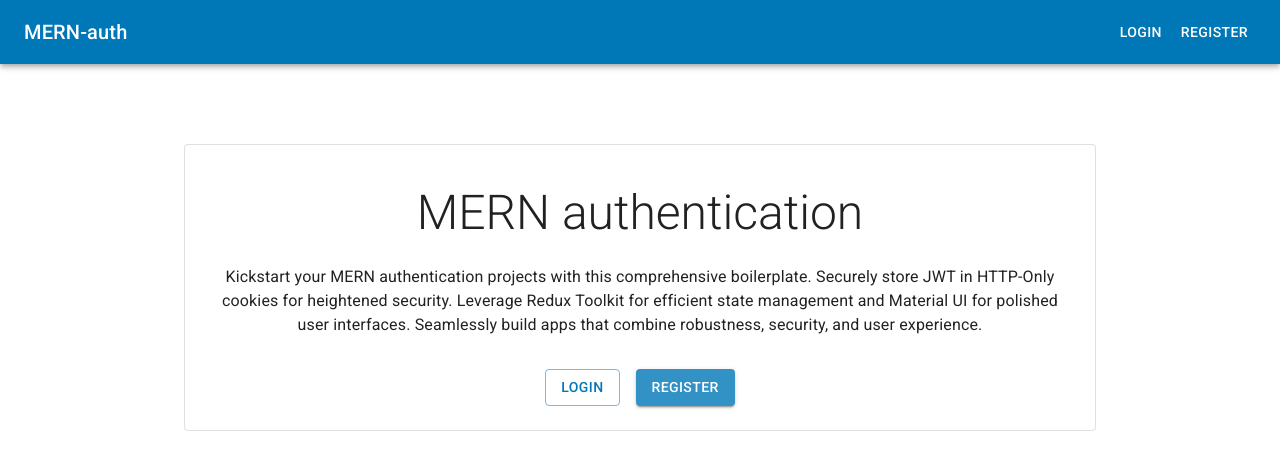
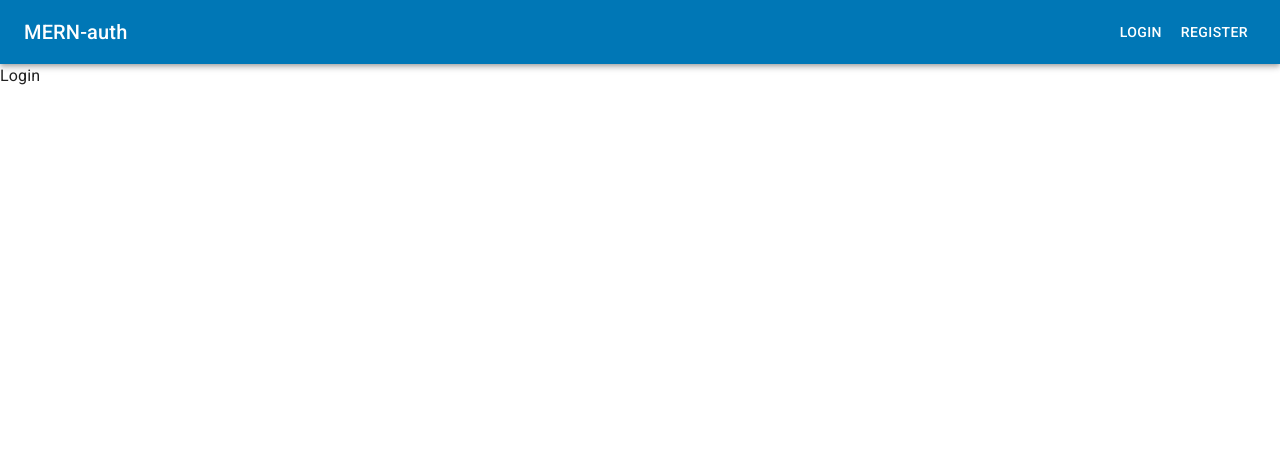
Before and after one commit to DawidZyluk/MERN-auth, a React (Vite) app in the folder client/: page /login in a window 1280 px wide. Shown: the top 470 px of the page. Built offline with nearby package versions, Linux system fonts and the light colour scheme.

Commit message:
React router setup

```diff
--- a/client/package.json
+++ b/client/package.json
@@ -16,7 +16,8 @@
     "@mui/icons-material": "^5.14.3",
     "@mui/material": "^5.14.3",
     "react": "^18.2.0",
-    "react-dom": "^18.2.0"
+    "react-dom": "^18.2.0",
+    "react-router-dom": "^6.14.2"
   },
   "devDependencies": {
     "@types/react": "^18.2.15",
--- a/client/src/App.jsx
+++ /dev/null
@@ -1,17 +0,0 @@
-import { CssBaseline, ThemeProvider } from '@mui/material'
-import React from 'react'
-import { themeOptions } from './theme'
-import Header from './components/Header'
-import HomePage from './screens/HomePage'
-
-const App = () => {
-  return (
-    <ThemeProvider theme={themeOptions}>
-      <CssBaseline />
-      <Header />
-      <HomePage />
-    </ThemeProvider>
-  )
-}
-
-export default App
--- a/client/src/components/Header.jsx
+++ b/client/src/components/Header.jsx
@@ -4,17 +4,18 @@ import Box from '@mui/material/Box';
 import Toolbar from '@mui/material/Toolbar';
 import Typography from '@mui/material/Typography';
 import Button from '@mui/material/Button';
+import { Link, NavLink } from 'react-router-dom';
 
 export default function Header() {
   return (
     <Box sx={{ flexGrow: 1 }}>
       <AppBar position="static">
         <Toolbar>
-          <Typography variant="h6" component="div" sx={{ flexGrow: 1 }}>
+          <Typography variant="h6" component={Link} to="/" sx={{ flexGrow: 1, textDecoration: "none", color: "white" }}>
             MERN-auth
           </Typography>
-          <Button color="inherit">Login</Button>
-          <Button color="inherit">Register</Button>
+          <Button color="inherit" component={NavLink} to='/login'>Login</Button>
+          <Button color="inherit" component={NavLink} to='/register'>Register</Button>
         </Toolbar>
       </AppBar>
     </Box>
--- a/client/src/components/Hero.jsx
+++ b/client/src/components/Hero.jsx
@@ -7,6 +7,7 @@ import Button from "@mui/material/Button";
 import Typography from "@mui/material/Typography";
 import { Container, Stack } from "@mui/material";
 import { useTheme } from "@emotion/react";
+import { Link } from "react-router-dom";
 
 export default function Hero() {
   const theme = useTheme();
@@ -29,10 +30,10 @@ export default function Hero() {
       </CardContent>
       <CardActions sx={{ display: "flex", justifyContent: "center", mt: 1 }}>
         <Stack direction="row" spacing={2}>
-          <Button variant="outlined"  size="medium">
+          <Button variant="outlined" component={Link} to='/login' size="medium">
             Login
           </Button>
-          <Button variant="contained" size="medium" sx={{
+          <Button variant="contained" component={Link} to='/register' size="medium" sx={{
             backgroundColor: theme.palette.primary[400],
 
             '&:hover': {
--- a/client/src/main.jsx
+++ b/client/src/main.jsx
@@ -1,14 +1,45 @@
-import React from 'react'
-import ReactDOM from 'react-dom/client'
-import App from './App.jsx'
-import './index.css'
-import '@fontsource/roboto/300.css';
-import '@fontsource/roboto/400.css';
-import '@fontsource/roboto/500.css';
-import '@fontsource/roboto/700.css';
+import React from "react";
+import ReactDOM from "react-dom/client";
+import "./index.css";
+import { createBrowserRouter, RouterProvider } from "react-router-dom";
+import "@fontsource/roboto/300.css";
+import "@fontsource/roboto/400.css";
+import "@fontsource/roboto/500.css";
+import "@fontsource/roboto/700.css";
+import HomePage from "./screens/HomePage.jsx";
+import RootLayout from "./screens/RootLayout";
+import { CssBaseline, ThemeProvider } from "@mui/material";
+import { themeOptions } from "./theme";
+import Login from "./screens/Login";
+import Register from "./screens/Register";
 
-ReactDOM.createRoot(document.getElementById('root')).render(
+const router = createBrowserRouter([
+  {
+    path: "/",
+    element: <RootLayout />,
+    children: [
+      {
+
+        index: true,
+        element: <HomePage />,
+      },
+      {
+        path: "login",
+        element: <Login />
+      },
+      {
+        path: "Register",
+        element: <Register />
+      }
+    ],
+  },
+]);
+
+ReactDOM.createRoot(document.getElementById("root")).render(
   <React.StrictMode>
-    <App />
-  </React.StrictMode>,
-)
+    <ThemeProvider theme={themeOptions}>
+      <CssBaseline />
+      <RouterProvider router={router} />
+    </ThemeProvider>
+  </React.StrictMode>
+);
--- /dev/null
+++ b/client/src/screens/Login.jsx
@@ -0,0 +1,9 @@
+import React from 'react'
+
+const Login = () => {
+  return (
+    <div>Login</div>
+  )
+}
+
+export default Login
--- /dev/null
+++ b/client/src/screens/Register.jsx
@@ -0,0 +1,9 @@
+import React from 'react'
+
+const Register = () => {
+  return (
+    <div>Register</div>
+  )
+}
+
+export default Register
--- /dev/null
+++ b/client/src/screens/RootLayout.jsx
@@ -0,0 +1,16 @@
+import React from "react";
+import Header from "../components/Header";
+import { Outlet } from "react-router-dom";
+
+const RootLayout = () => {
+  return (
+    <>
+      <Header />
+      <main>
+        <Outlet />
+      </main>
+    </>
+  );
+};
+
+export default RootLayout;
```
Also changed, not shown: 1 other file (tests, documents, lock files or other folders).
